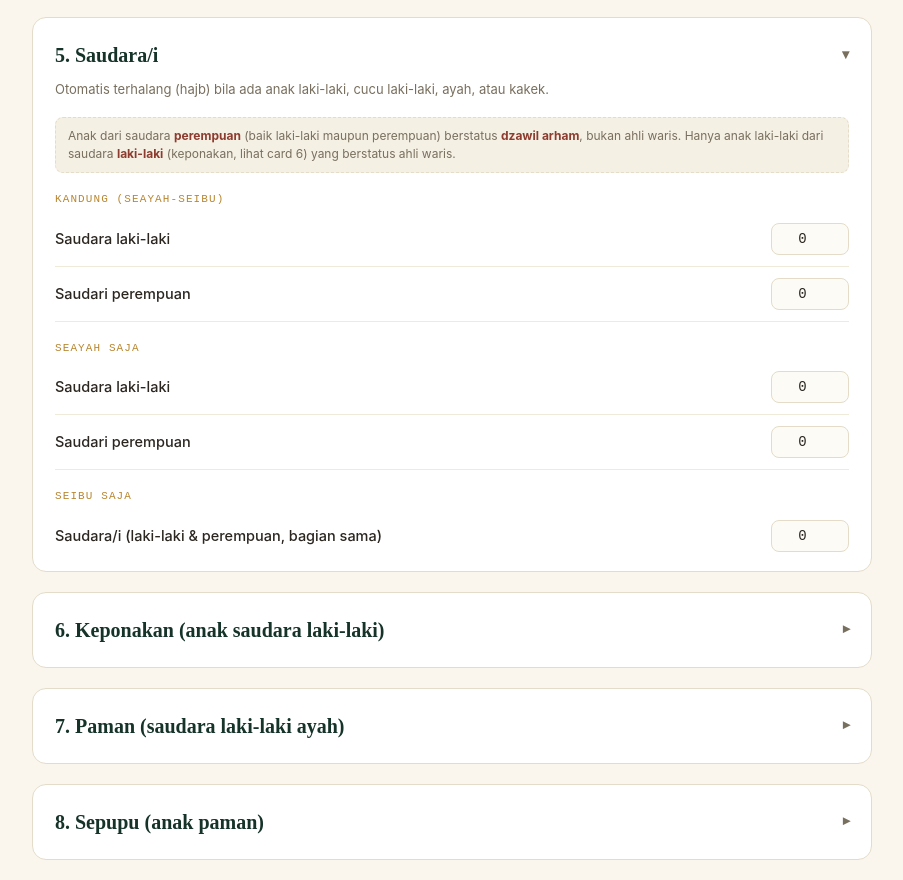
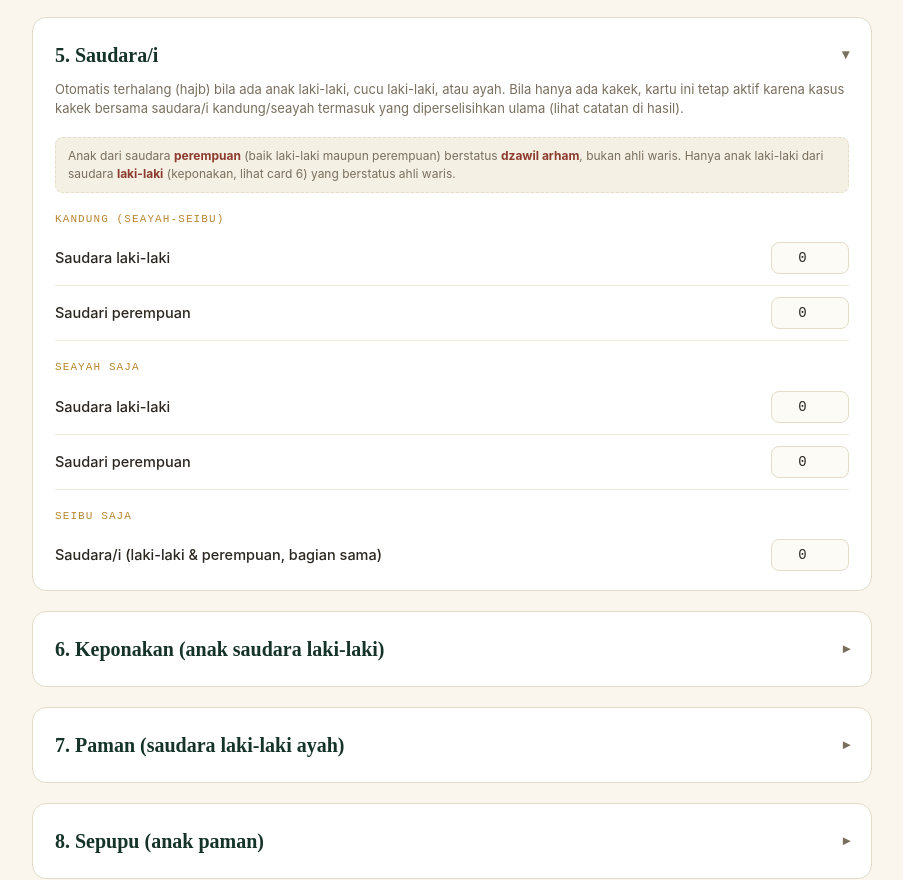
Before and after one commit to DanaraMalik/Kalkulator-Faraidh, a plain HTML site: page index.html in a window 1280 px wide. Shown: the part 1924-2804 px from the top of the page, without its empty margins (188-1091 px from the left). Drawn offline with Linux system fonts and the light colour scheme.

Commit message:
Add files via upload

```diff
--- a/index.html
+++ b/index.html
@@ -564,16 +564,16 @@
   <div class="card">
     <h2 class="card-header" onclick="toggleCard(this)"><span>5. Saudara/i</span><span class="chevron">&#9662;</span></h2>
     <div class="card-body">
-    <p class="sub">Otomatis terhalang (hajb) bila ada anak laki-laki, cucu laki-laki, ayah, atau kakek.</p>
+    <p class="sub">Otomatis terhalang (hajb) bila ada anak laki-laki, cucu laki-laki, atau ayah. Bila hanya ada kakek, kartu ini tetap aktif karena kasus kakek bersama saudara/i kandung/seayah termasuk yang diperselisihkan ulama (lihat catatan di hasil).</p>
     <div class="dzawil-note">Anak dari saudara <b>perempuan</b> (baik laki-laki maupun perempuan) berstatus <b>dzawil arham</b>, bukan ahli waris. Hanya anak laki-laki dari saudara <b>laki-laki</b> (keponakan, lihat card 6) yang berstatus ahli waris.</div>
     <div class="section-label">Kandung (seayah-seibu)</div>
-    <div class="row"><label>Saudara laki-laki</label><input type="number" id="saudaraK" min="0" value="0"></div>
-    <div class="row"><label>Saudari perempuan</label><input type="number" id="saudariK" min="0" value="0"></div>
+    <div class="row" id="rowSaudaraK"><label>Saudara laki-laki</label><input type="number" id="saudaraK" min="0" value="0"></div>
+    <div class="row" id="rowSaudariK"><label>Saudari perempuan</label><input type="number" id="saudariK" min="0" value="0"></div>
     <div class="section-label">Seayah saja</div>
-    <div class="row"><label>Saudara laki-laki</label><input type="number" id="saudaraA" min="0" value="0"></div>
-    <div class="row"><label>Saudari perempuan</label><input type="number" id="saudariA" min="0" value="0"></div>
+    <div class="row" id="rowSaudaraA"><label>Saudara laki-laki</label><input type="number" id="saudaraA" min="0" value="0"></div>
+    <div class="row" id="rowSaudariA"><label>Saudari perempuan</label><input type="number" id="saudariA" min="0" value="0"></div>
     <div class="section-label">Seibu saja</div>
-    <div class="row"><label>Saudara/i (laki-laki &amp; perempuan, bagian sama)</label><input type="number" id="saudaraIbu" min="0" value="0"></div>
+    <div class="row" id="rowSaudaraIbu"><label>Saudara/i (laki-laki &amp; perempuan, bagian sama)</label><input type="number" id="saudaraIbu" min="0" value="0"></div>
     </div>
   </div>
 
@@ -794,6 +794,30 @@ function syncDependentRows(){
   document.getElementById('cucuP').disabled = !noAnakLaki;
   if(!noAnakLaki){document.getElementById('cucuL').value=0; document.getElementById('cucuP').value=0;}
 
+  // Saudara/i kandung & seayah: terhalang total bila ada anak laki-laki, cucu laki-laki, atau
+  // ayah. TIDAK terhalang (kartu tetap aktif) hanya karena kakek, karena kakek bersama saudara/i
+  // kandung/seayah adalah kasus khilafiyah (lihat catatan di hasil) \u2014 kalkulator tetap
+  // menghitungnya sebagai mahjub mengikuti pendapat Abu Bakar, tapi input tidak dipaksa nol
+  // supaya pengguna tetap bisa melihat/mengubah datanya.
+  const cucuLforSaudara = +document.getElementById('cucuL').value || 0;
+  const cucuP = +document.getElementById('cucuP').value || 0;
+  const blockSaudaraKandungSeayah = ayah || anakL>0 || cucuLforSaudara>0;
+  ['rowSaudaraK','rowSaudariK','rowSaudaraA','rowSaudariA'].forEach(id=>document.getElementById(id).classList.toggle('disabled', blockSaudaraKandungSeayah));
+  ['saudaraK','saudariK','saudaraA','saudariA'].forEach(id=>{
+    const el = document.getElementById(id);
+    el.disabled = blockSaudaraKandungSeayah;
+    if(blockSaudaraKandungSeayah) el.value = 0;
+  });
+
+  // Saudara/i seibu: terhalang total bila ada anak/cucu (laki-laki ATAU perempuan) atau ayah
+  // ATAU kakek \u2014 ini TIDAK diperselisihkan, jadi kakek tetap menghalangi (berbeda dari
+  // saudara/i kandung/seayah di atas).
+  const kakekForSaudara = document.getElementById('kakek').checked;
+  const blockSaudaraIbu = ayah || kakekForSaudara || anakL>0 || anakP>0 || cucuLforSaudara>0 || cucuP>0;
+  document.getElementById('rowSaudaraIbu').classList.toggle('disabled', blockSaudaraIbu);
+  document.getElementById('saudaraIbu').disabled = blockSaudaraIbu;
+  if(blockSaudaraIbu) document.getElementById('saudaraIbu').value = 0;
+
   // Keponakan & paman: terhalang total bila ada anak/cucu laki-laki, ayah, kakek, atau saudara
   // laki-laki (kandung/seayah). Kandung juga menghalangi seayah pada tingkat yang sama, dan
   // keponakan (bila ada) menghalangi paman.
@@ -842,7 +866,7 @@ function syncDependentRows(){
   document.getElementById('rowSepupuA').classList.toggle('disabled', blockSepupuSeayah);
   sA.disabled = blockSepupuSeayah; if(blockSepupuSeayah) sA.value=0;
 }
-['ayah','ibu','anakL','anakP','kakek','cucuL','saudaraK','saudaraA','keponakanKandung','keponakanSeayah','pamanKandung','pamanSeayah','sepupuKandung'].forEach(id=>document.getElementById(id).addEventListener('input', syncDependentRows));
+['ayah','ibu','anakL','anakP','kakek','cucuL','cucuP','saudaraK','saudaraA','keponakanKandung','keponakanSeayah','pamanKandung','pamanSeayah','sepupuKandung'].forEach(id=>document.getElementById(id).addEventListener('input', syncDependentRows));
 document.getElementById('ayah').addEventListener('change', syncDependentRows);
 document.getElementById('ibu').addEventListener('change', syncDependentRows);
 document.getElementById('kakek').addEventListener('change', syncDependentRows);
@@ -1252,9 +1276,15 @@ function hitungFaraidh(){
   // lazimnya ditulis di kitab-kitab faraidh.
   function groupCombinedLabel(gi){
     const parts=[];
-    if(gi.maleCount>0) parts.push(`${gi.maleCount} ${gi.maleLabel.split(' (')[0]}`);
-    if(gi.femaleCount>0) parts.push(`${gi.femaleCount} ${gi.femaleLabel.split(' (')[0]}`);
-    return parts.join(' dan ');
+    if(gi.maleCount>0) parts.push(`${gi.maleCount} ${gi.maleLabel.split(' (')[0].toLowerCase()}`);
+    if(gi.femaleCount>0) parts.push(`${gi.femaleCount} ${gi.femaleLabel.split(' (')[0].toLowerCase()}`);
+    let label = parts.join(' dan ');
+    label = label.charAt(0).toUpperCase() + label.slice(1);
+    if(gi.maleCount>0 && gi.femaleCount>0){
+      const totalWeight = gi.maleCount*gi.maleWeight + gi.femaleCount*gi.femaleWeight;
+      label += ` = ${totalWeight} kepala`;
+    }
+    return label;
   }
   function furudhLabel(r){
     if(fToNum(r.share)===0) return 'Mahjub';
@@ -1265,7 +1295,8 @@ function hitungFaraidh(){
     label: r.isGroup ? groupCombinedLabel(r.groupInfo) : r.label,
     furudh: furudhLabel(r),
     saham: r.saham,
-    count: r.count
+    count: r.count,
+    isGroup: !!r.isGroup
   }));
 
   let AM_final = AM0;
@@ -1432,7 +1463,7 @@ function renderResults(results, special, totalHarta, AM0, AM_final, amDetail, in
     initialSnapshot.forEach(r=>{
       const tr = document.createElement('tr');
       tr.innerHTML = `
-        <td><div class="heir-name">${r.count>1? `${r.count} `:''}${r.label}</div></td>
+        <td><div class="heir-name">${(r.count>1 && !r.isGroup)? `${r.count} `:''}${r.label}</div></td>
         <td class="num">${r.furudh}</td>
         <td class="num"><span class="saham-main">${r.saham}</span></td>
       `;
```
